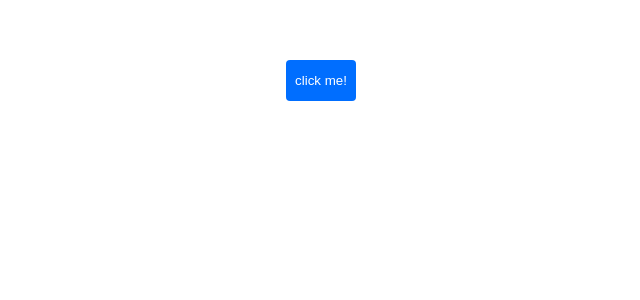
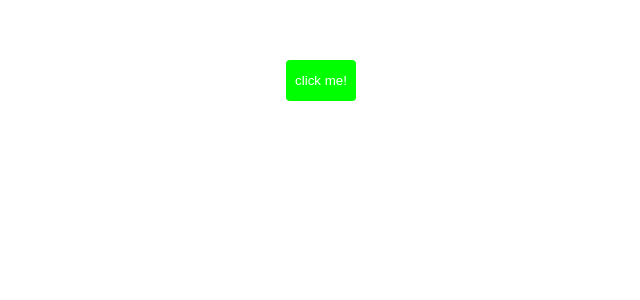
Before and after one commit to rodrigoRolim/continuos, a Vue app: page / in a window 1280 px wide. Shown: the top 300 px of the page, without its empty margins (319-959 px from the left). Built offline with nearby package versions, Linux system fonts and the light colour scheme.

Commit message:
altered color

```diff
--- a/src/components/ButtonMessage.vue
+++ b/src/components/ButtonMessage.vue
@@ -21,7 +21,7 @@ export default {
 </script>
 <style>
 button {
-  background-color: rgb(0, 110, 255);
+  background-color: rgb(0, 255, 0);
   color: white;
   padding: 12px 8px;
   border-radius: 4px;
```
